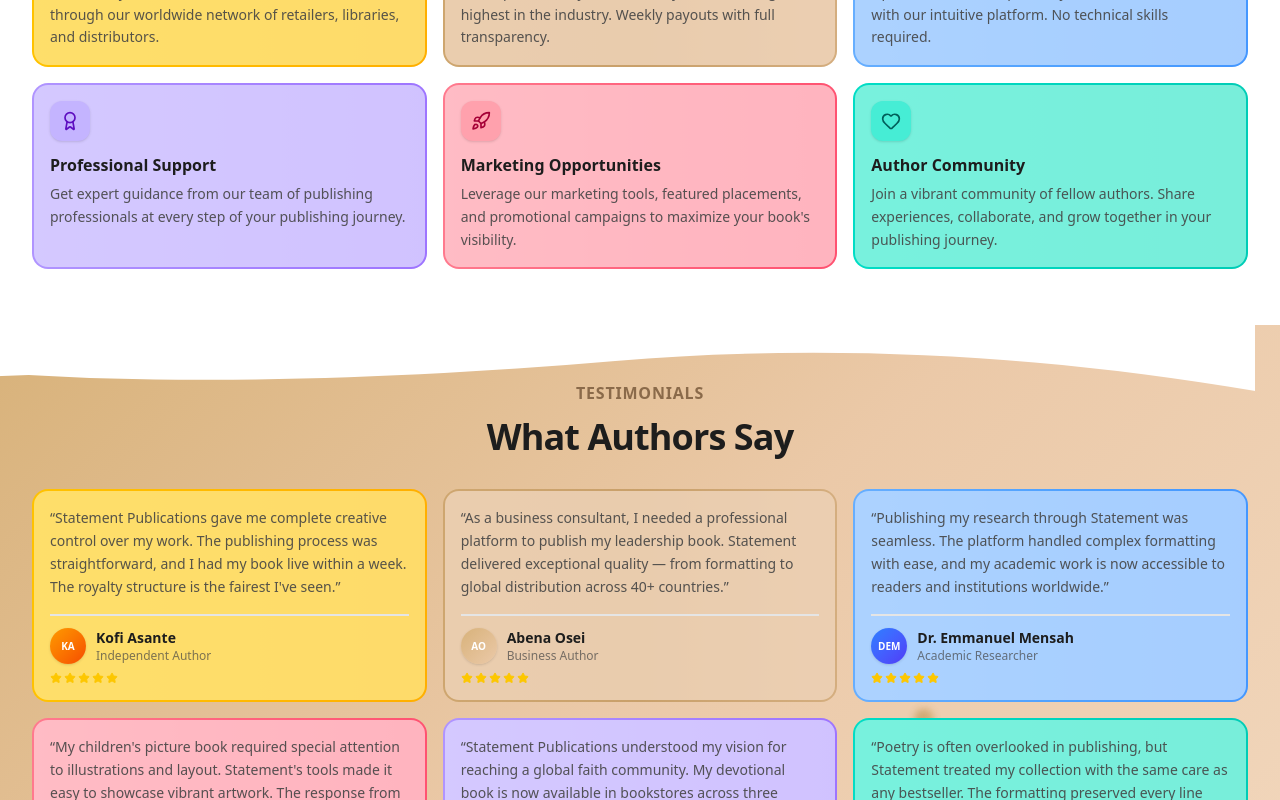
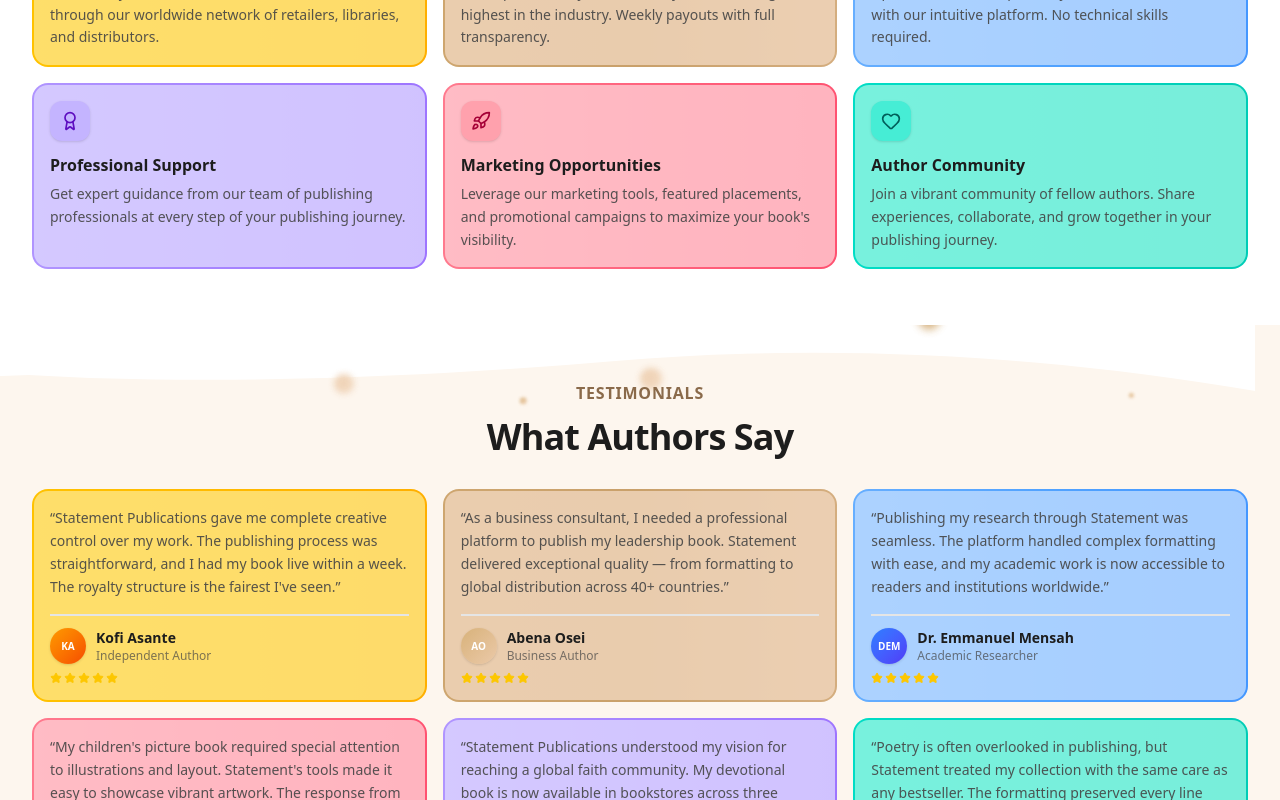
Before and after one commit to Johnfavour-maidu/statement-publications, a Next.js app in the folder apps/publications/: page /about in a window 1280 px wide. Shown: the part 2000-2800 px from the top of the page. Built offline with nearby package versions, Linux system fonts and the light colour scheme; a web font is replaced by a local one.

Commit message:
Revert "fix: testimonials gradient bg, bubbles contained in all sections"
This reverts commit a675ea52ce6cbf82619ed1d6f33289e589359630.

```diff
--- a/apps/publications/src/app/(public)/about/page.tsx
+++ b/apps/publications/src/app/(public)/about/page.tsx
@@ -258,7 +258,7 @@ export default function AboutPage() {
       </section>
 
       {/* ── Testimonials ────────────────────────────────── */}
-      <section className="relative py-10 sm:py-14 overflow-hidden" style={{ background: "linear-gradient(135deg, #D8B27A 0%, #EBC9A8 50%, #F2D8BE 100%)" }}>
+      <section className="relative py-10 sm:py-14 bg-[#FDF6EE] overflow-hidden">
         <AboutTestimonialsWaveTop />
         <FloatingBubbles />
         <div className="relative z-10 mx-auto max-w-7xl px-4 sm:px-6 lg:px-8">
--- a/apps/publications/src/app/globals.css
+++ b/apps/publications/src/app/globals.css
@@ -445,15 +445,15 @@ button, a, input, textarea, select {
   }
   82% {
     opacity: 0.88;
-    transform: translateY(-280px) translateX(15px) scale(1);
+    transform: translateY(-85vh) translateX(20px) scale(1);
   }
   90% {
     opacity: 0.95;
-    transform: translateY(-320px) translateX(20px) scale(1.3);
+    transform: translateY(-90vh) translateX(25px) scale(1.4);
   }
   100% {
     opacity: 0;
-    transform: translateY(-350px) translateX(25px) scale(0);
+    transform: translateY(-95vh) translateX(30px) scale(0);
   }
 }
 
--- a/apps/publications/src/components/about-wave-separators.tsx
+++ b/apps/publications/src/components/about-wave-separators.tsx
@@ -98,16 +98,16 @@ export function AboutTestimonialsWaveBottom() {
       <svg viewBox="0 0 1440 100" preserveAspectRatio="none" className="block w-full h-full animate-wave-drift-slow">
         <path
           d="M0,42 C180,74 360,84 540,68 C720,52 900,24 1080,30 C1260,36 1380,56 1440,62 L1440,100 L0,100 Z"
-          fill="#D8B27A"
+          fill="white"
         />
         <path
           d="M0,58 C220,78 440,86 660,64 C880,42 1100,38 1300,52 L1440,58 L1440,100 L0,100 Z"
-          fill="#D8B27A"
+          fill="white"
           opacity="0.5"
         />
         <path
           d="M0,72 C280,84 560,74 840,54 C1040,40 1240,52 1440,64 L1440,100 L0,100 Z"
-          fill="#D8B27A"
+          fill="white"
           opacity="0.25"
         />
       </svg>
```
